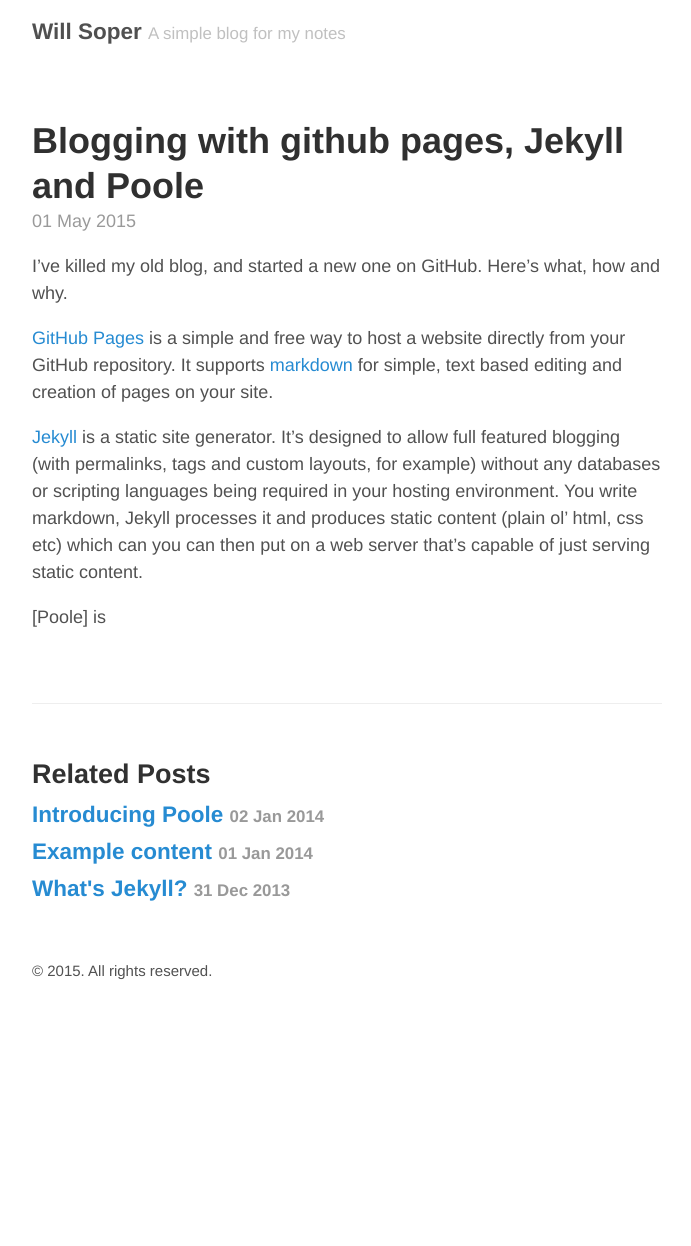
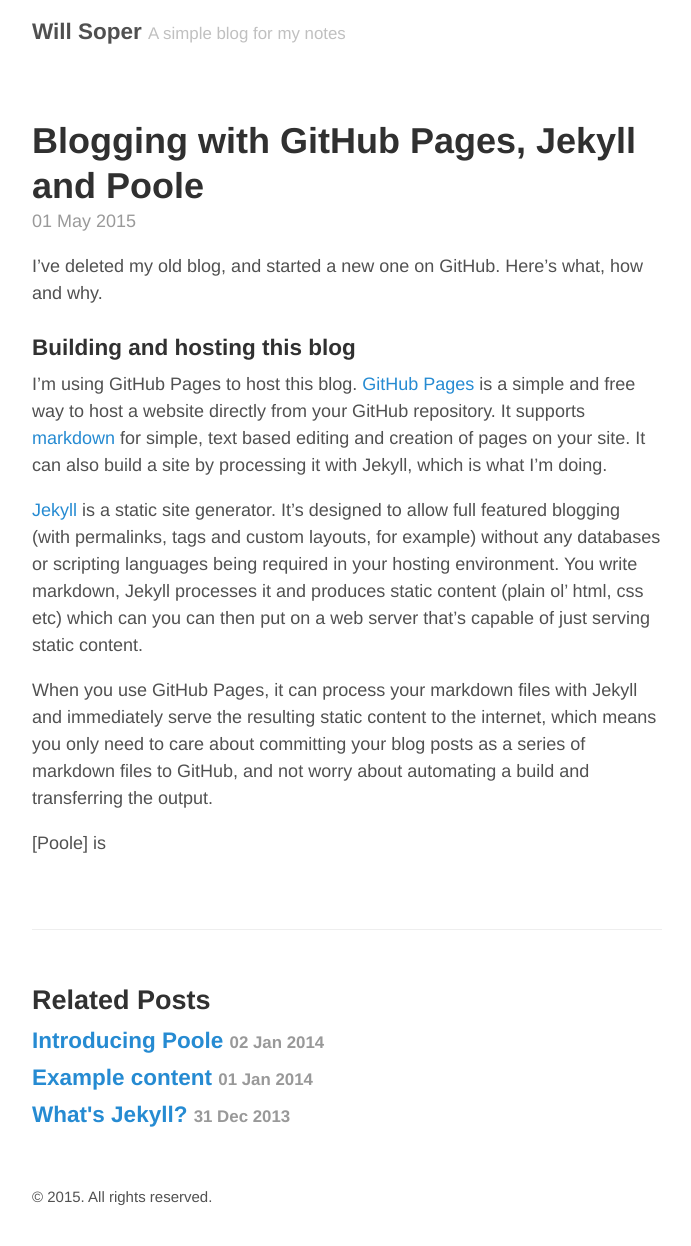
Before and after one commit to WillSoper/WillSoper.github.io, a Jekyll site: the page built from _posts/2015-05-01-github-jekyll-and-poole.md, in a window 1280 px wide. Shown: the whole page, without its empty margins (293-984 px from the left). Built offline with Jekyll 4.4.1, drawn with Linux system fonts in a browser that asks for light colours; before the commit the page ends 1020 px from its top, so only the background shows below that.

Commit message:
Created :_posts/2015-05-01-github-jekyll-and-poole.md

```diff
--- a/_posts/2015-05-01-github-jekyll-and-poole.md
+++ b/_posts/2015-05-01-github-jekyll-and-poole.md
@@ -1,11 +1,14 @@
 ---
 layout: post
-title: Blogging with github pages, Jekyll and Poole
+title: Blogging with GitHub Pages, Jekyll and Poole
 ---
-I've killed my old blog, and started a new one on GitHub. Here's what, how and why.
+I've deleted my old blog, and started a new one on GitHub. Here's what, how and why.
 
-[GitHub Pages](https://pages.github.com) is a simple and free way to host a website directly from your GitHub repository. It supports [markdown](https://help.github.com/articles/markdown-basics/) for simple, text based editing and creation of pages on your site.
+###Building and hosting this blog
+I'm using GitHub Pages to host this blog. [GitHub Pages](https://pages.github.com) is a simple and free way to host a website directly from your GitHub repository. It supports [markdown](https://help.github.com/articles/markdown-basics/) for simple, text based editing and creation of pages on your site. It can also build a site by processing it with Jekyll, which is what I'm doing.
 
 [Jekyll](http://jekyllrb.com) is a static site generator. It's designed to allow full featured blogging (with permalinks, tags and custom layouts, for example) without any databases or scripting languages being required in your hosting environment. You write markdown, Jekyll processes it and produces static content (plain ol' html, css etc) which can you can then put on a web server that's capable of just serving static content.
 
+When you use GitHub Pages, it can process your markdown files with Jekyll and immediately serve the resulting static content to the internet, which means you only need to care about committing your blog posts as a series of markdown files to GitHub, and not worry about automating a build and transferring the output.
+
 [Poole] is
```
